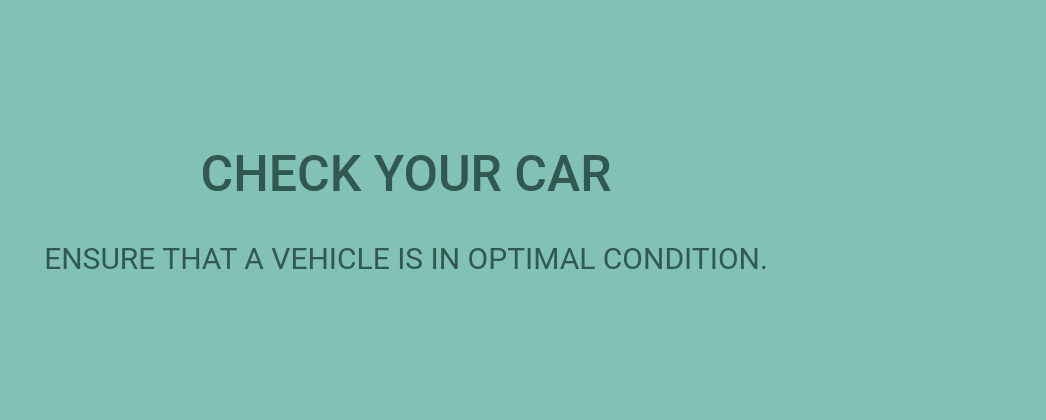
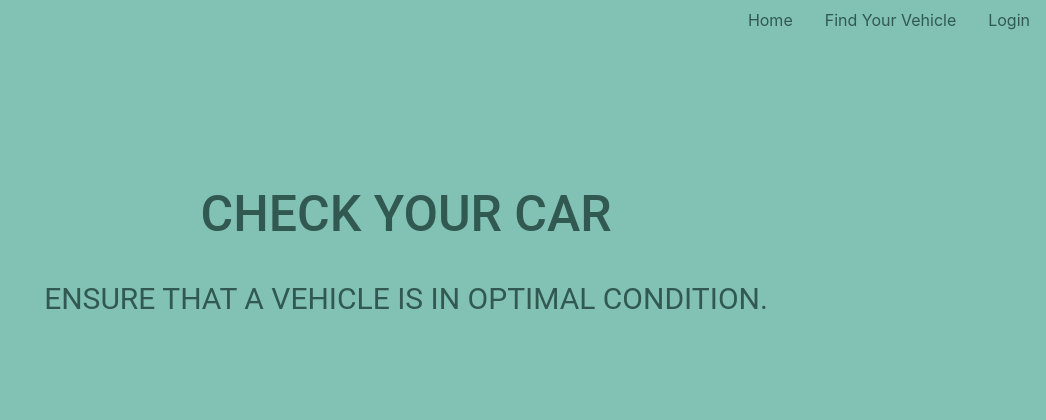
Before and after one commit to Vasavik-ua/car-verification, a Django app: page / in a window 1280 px wide. Shown: the top 420 px of the page, without its empty margins (234-1280 px from the left). Run offline with Django 5.2, Linux system fonts and the light colour scheme; some libraries are stand-ins or nearby versions.

Commit message:
add sidebar.html in includes folder and add html code

```diff
--- a/templates/includes/sidebar.html
+++ b/templates/includes/sidebar.html
@@ -1,10 +1,21 @@
-<!DOCTYPE html>
-<html lang="en">
-<head>
-  <meta charset="UTF-8">
-  <title>Title</title>
-</head>
-<body>
-
-</body>
-</html>
+{% extends "base.html" %}
+{% block sidebar %}
+<div class="sidebar">
+  <ul class="nav justify-content-end navbar-dark">
+    <li class="nav-item">
+      <a class="nav-link home-link" href="{% url "car:index" %}">Home</a>
+    </li>
+    <li class="nav-item">
+      <a class="nav-link home-link" href="#">Find Your Vehicle</a>
+    </li>
+    <li class="nav-item">
+      {% if user.is_authenticated %}
+        <li class="nav-link home-link"><a class="home-link" href="{{ user.get_absolute_url }}">{{ user.get_username }}</a></li>
+        <li class="nav-link home-link"><a class="home-link" href="{% url 'logout'%}?next={{request.path}}">Logout</a></li>
+      {% else %}
+        <li class="nav-link home-link"><a class="home-link" href="{% url 'login'%}?next={{request.path}}">Login</a></li>
+      {% endif %}
+    </li>
+  </ul>
+</div>
+{% endblock %}
```
